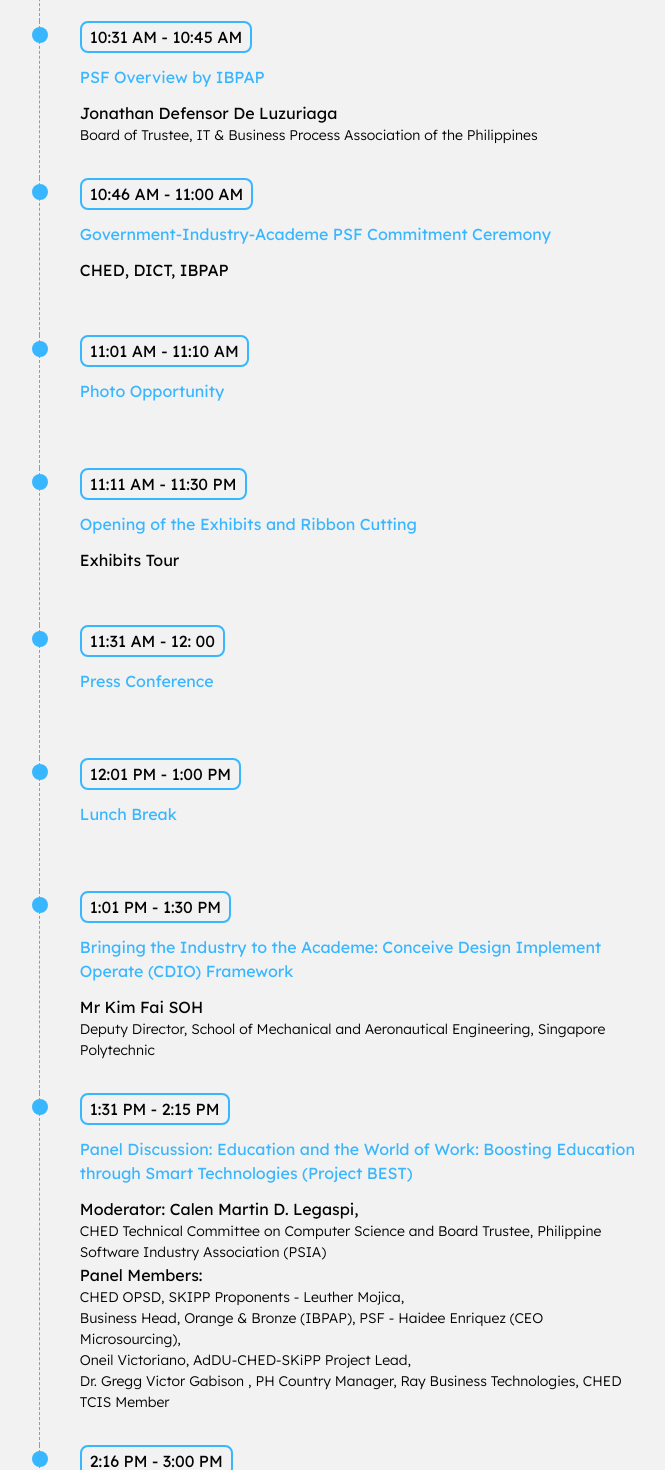
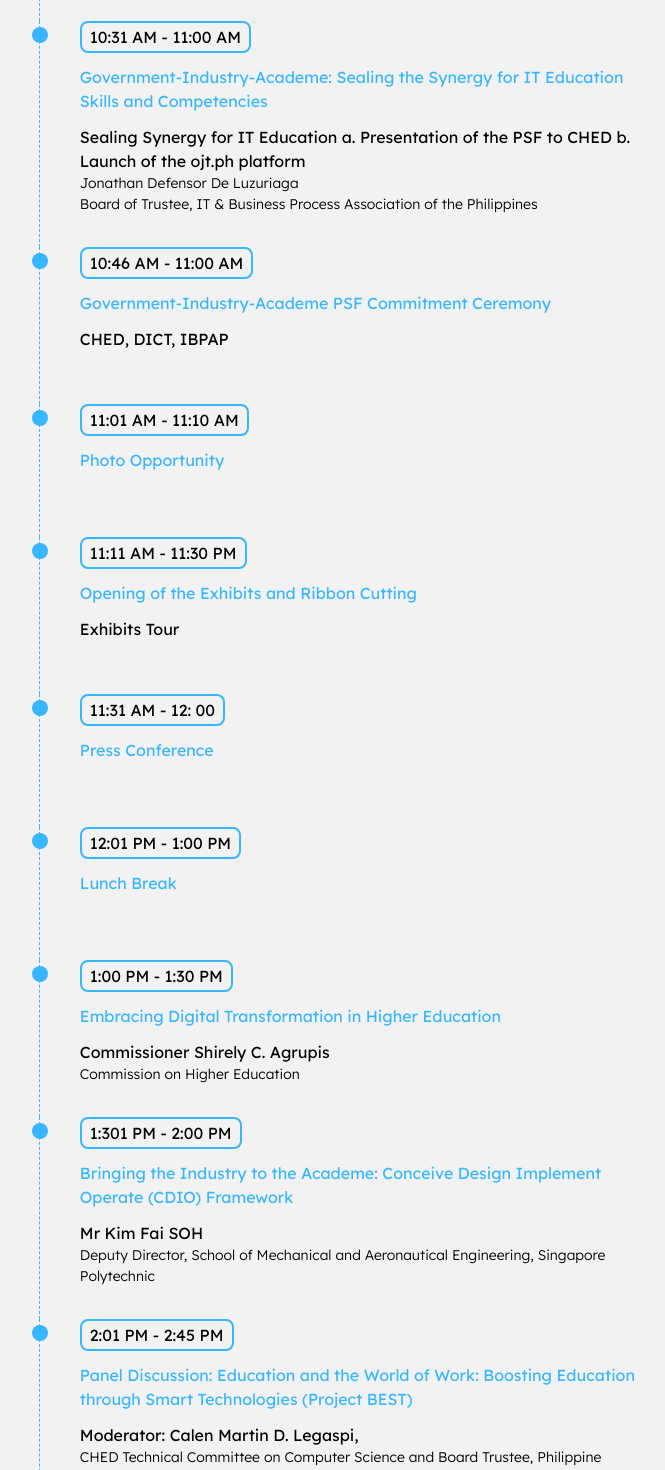
Before and after one commit to Samshh/CHEDx-Website, a React (Vite) app: page /programme in a window 1280 px wide. Shown: the part 2880-4350 px from the top of the page, without its empty margins (303-968 px from the left). Built offline with nearby package versions, Linux system fonts and the light colour scheme.

Commit message:
UPDATE: PROGRAMME PAGE TIMELINE DETAILS

```diff
--- a/src/pages/programme/components/MappedTimeline.tsx
+++ b/src/pages/programme/components/MappedTimeline.tsx
@@ -51,10 +51,11 @@
       subtitle: "Head, Private Sector Advisory Council (PSAC) Jobs Sector",
     },
     {
-      time: "10:31 AM - 10:45 AM",
-      segment: "PSF Overview by IBPAP",
-      title: "Jonathan Defensor De Luzuriaga",
-      subtitle: "Board of Trustee, IT & Business Process Association of the Philippines",
+      time: "10:31 AM - 11:00 AM",
+      segment: "Government-Industry-Academe: Sealing the Synergy for IT Education Skills and Competencies",
+      title: "Sealing Synergy for IT Education \na. Presentation of the PSF to CHED \nb. Launch of the ojt.ph platform",
+      subtitle:
+        "Jonathan Defensor De Luzuriaga\n Board of Trustee, IT & Business Process Association of the Philippines",
     },
     {
       time: "10:46 AM - 11:00 AM",
@@ -87,13 +88,19 @@
       subtitle: "",
     },
     {
-      time: "1:01 PM - 1:30 PM",
+      time: "1:00 PM - 1:30 PM",
+      segment: "Embracing Digital Transformation in Higher Education",
+      title: "Commissioner Shirely C. Agrupis",
+      subtitle: "Commission on Higher Education",
+    },
+    {
+      time: "1:301 PM - 2:00 PM",
       segment: "Bringing the Industry to the Academe: Conceive Design Implement Operate (CDIO) Framework",
       title: "Mr Kim Fai SOH",
       subtitle: "Deputy  Director, School of Mechanical and  Aeronautical Engineering, Singapore Polytechnic",
     },
     {
-      time: "1:31 PM - 2:15 PM",
+      time: "2:01 PM - 2:45 PM",
       segment:
         "Panel Discussion: Education and the World of Work: Boosting Education through Smart Technologies (Project BEST)",
       title: `Moderator: Calen Martin D. Legaspi, <p>CHED Technical Committee on Computer Science and Board Trustee, Philippine Software Industry Association (PSIA)</p>Panel Members:`,
@@ -101,7 +108,7 @@
         "CHED OPSD, SKIPP Proponents - Leuther Mojica, \nBusiness Head, Orange & Bronze (IBPAP), PSF - Haidee Enriquez (CEO Microsourcing), \nOneil Victoriano, AdDU-CHED-SKiPP Project Lead, \nDr. Gregg Victor Gabison , PH Country Manager, Ray Business Technologies, CHED TCIS Member",
     },
     {
-      time: "2:16 PM - 3:00 PM",
+      time: "2:46 PM - 3:30 PM",
       segment: "BREAKOUT 1: AI for Academic Purpose",
       title: "Virgilio Villarico",
       subtitle: "Associate Director, Innovation and Gen AI Lead, Accenture Operations in the Philippines",
@@ -114,13 +121,13 @@
       subtitle: "Academic Program Director, Asian Institute of Management",
     },
     {
-      time: "3:01 PM - 3:15 PM",
+      time: "3:31 PM - 3:40 PM",
       segment: "Tech Bite",
       title: "",
       subtitle: "",
     },
     {
-      time: "3:16 PM - 4:00 PM",
+      time: "3:41 PM - 4:10 PM",
       segment:
         "BREAKOUT 3: The Future of Work: How Digital Transformation Is Changing Workforce Requirements and Skills",
       title: "Dr. Dodjie Maestrecampo",
@@ -133,7 +140,7 @@
       subtitle: "President, Analytics Association of the Philippines",
     },
     {
-      time: "4:01 PM - 4:45 PM",
+      time: "4:11 PM - 4:45 PM",
       segment: "BREAKOUT 5: Integrating Soft Skills with Domain Expertise for IT Professionals",
       title: "Ralf Ian Gallegos",
       subtitle: "Manager, Recruiting, iQor",
@@ -145,7 +152,7 @@
       subtitle: "Program Head, Bachelor of Science and Information Science, West Visayas State University",
     },
     {
-      time: "4:46 PM - 5:30 PM",
+      time: "4:46 PM - 5:15 PM",
       segment: "BREAKOUT 7: Creating Seamless Pathways for Higher Education: Certifications and Microcredentials",
       title: "Ms. Yean Feng Yue",
       subtitle: "IBM Corporate Social Responsibility Leader - APAC",
@@ -158,7 +165,7 @@
       subtitle: "Regional Director, GFCE Southeast Asia Hub",
     },
     {
-      time: "5:31 PM - 5:45 PM",
+      time: "5:16 PM - 5:30 PM",
       segment: "Highlights of Day 1",
       title: "",
       subtitle: "",
@@ -173,21 +180,21 @@
       subtitle: "",
     },
     {
-      time: "8:46 AM - 9:15 AM",
+      time: "8:46 AM - 9:05 AM",
       segment: "PQF and PSF: Supporting the Frameworks",
       title: "PQF National Coordinating Council, PSF Resource Persons",
       subtitle: "",
     },
     {
-      time: "9:16 AM - 10:00 AM",
+      time: "9:06 AM - 9:55 AM",
       segment: "PSF Foundational Overview",
       title: "Raymond S Cardino",
-      subtitle: "Program Developer and PSF Advocate, DTI PTTC",
+      subtitle: "DTI PTTC,  Program Developer and PSF Advocate",
     },
     {
-      time: "10:01 AM - 10:30 AM",
-      segment: "PSG Development Based on PSF: The GDA Experience",
-      title: "GDAP",
+      time: "9:56 AM - 10:30 AM",
+      segment: "Meet-up and Networking Session",
+      title: "",
       subtitle: "",
     },
     {
@@ -199,14 +206,14 @@
     {
       time: "10:46 AM - 11:45 PM",
       segment: "BREAKOUT 9: Contact Center & Business Process Management PSF: Emerging Tech Career Pathways",
-      title: "Atty Jamea Garcia",
-      subtitle: "Board of Director, Contact Center Association of the Philippines (CCAP)",
+      title: "Atty. Ma. Jamea Garcia",
+      subtitle: "Contact Center Association of the Philippines (CCAP), Board of Director",
     },
     {
       time: "",
       segment: "BREAKOUT 10: Global In-House Center PSF: Emerging Tech Career Pathway",
       title: "Christine Bata",
-      subtitle: "Executive Director, Global In-House Center Council (GICC)",
+      subtitle: "Global In-House Center Council (GICC), Executive Director",
     },
     {
       time: "11:46 PM - 1:00 PM",
@@ -218,13 +225,15 @@
       time: "1:01 PM - 1:45 PM",
       segment: "BREAKOUT 11: Digital Arts and Animation PSF: Emerging Tech Career Pathways",
       title: "Daniel Enriquez",
-      subtitle: "Executive Director, Animation Council of the Philippines (ACPI)",
+      subtitle:
+        "Animation Council of the Philippines (ACPI), Executive Director and Member of the TEchnical Panel for Game Development and Animation",
     },
     {
       time: "",
       segment: "BREAKOUT 12: Game Development PSF: Emerging Tech Career Pathways",
       title: "Norman Lee",
-      subtitle: "Board Trustee, Game Developers Association of the Philippines (GDAP)",
+      subtitle:
+        "Game Developers Association of the Philippines (GDAP), Board Trustee and Chairperson of the Technical Panel for Game Development and Animation",
     },
     {
       time: "1:46 PM - 2:30 PM",
@@ -237,7 +246,7 @@
       time: "",
       segment: "BREAKOUT 14: Software Development and Security: PSF Emerging Tech Career Pathways",
       title: "Allan Tan",
-      subtitle: "Board Trustee, Philippine Software Industry Association (PSIA)",
+      subtitle: "Philippine Software Industry Association (PSIA), Board Trustee",
     },
     {
       time: "2:31 PM - 2:45 PM",
```
